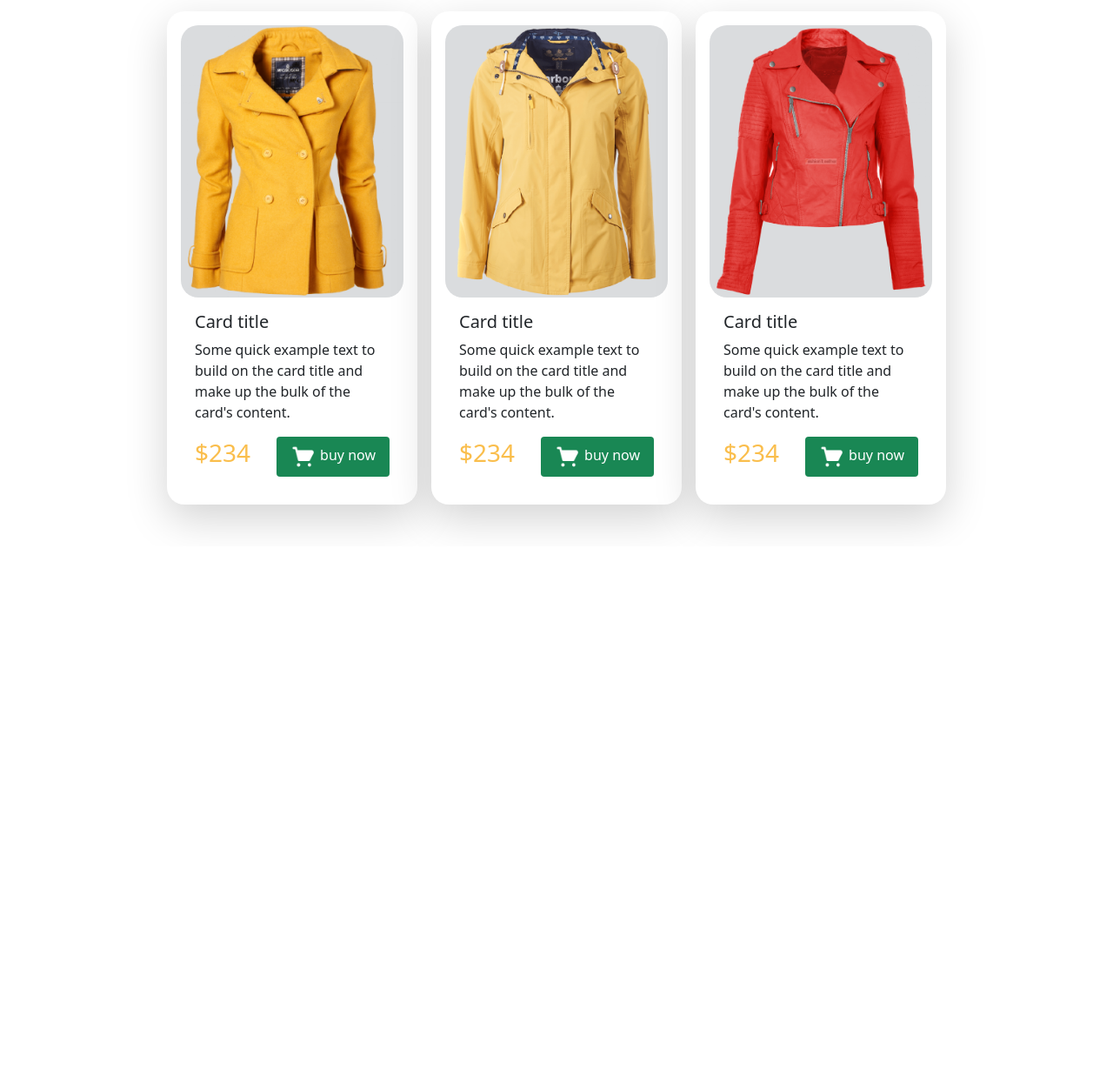
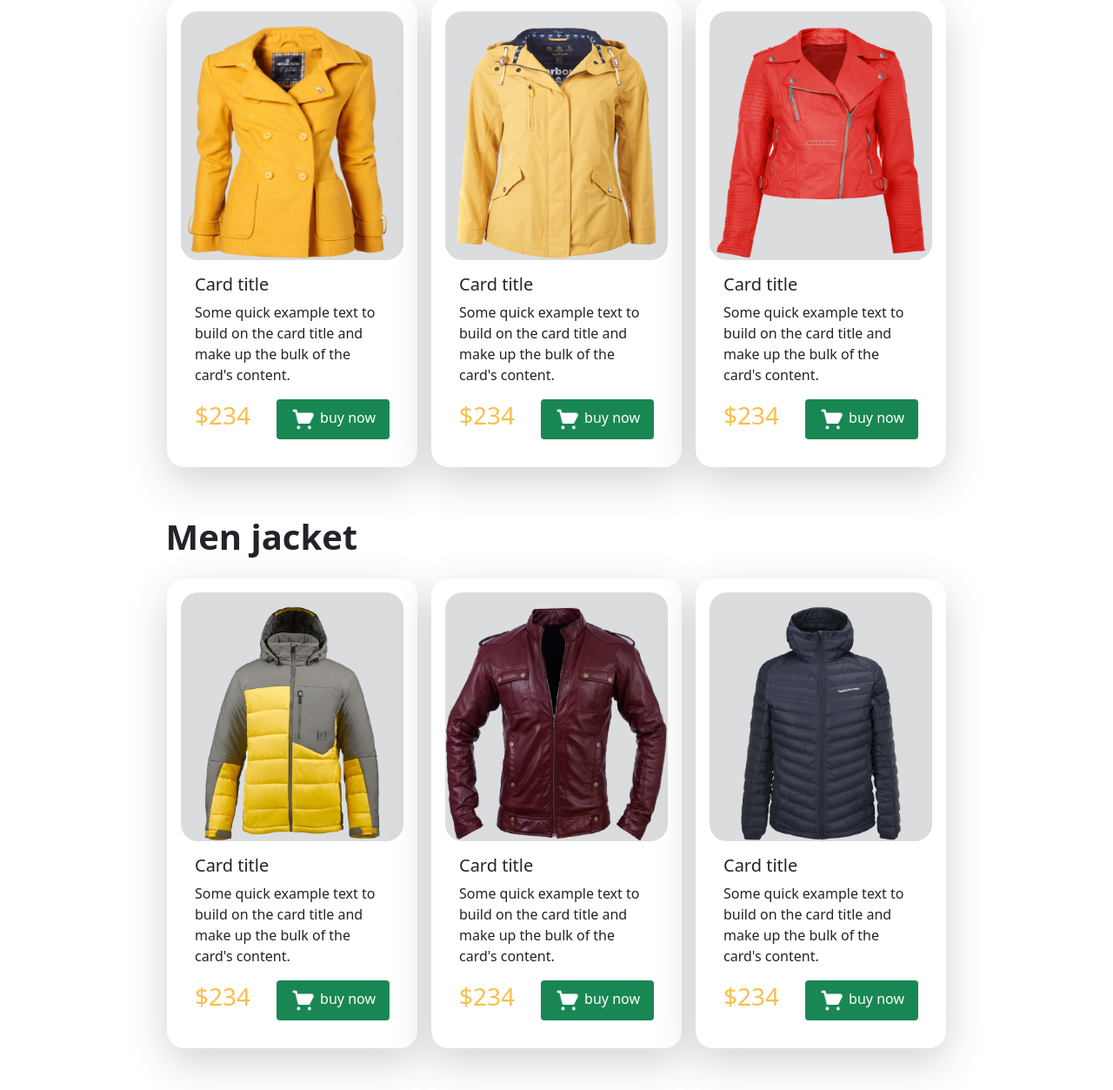
Before and after one commit to Muhammad-Nurul-Abser/penguin-fasion-resp, a plain HTML site: page index.html in a window 1280 px wide. Shown: the part 623-1876 px from the top of the page at 87% size. Before the commit the page ends 1251 px from the top, so only its background shows below. Drawn offline with Linux system fonts and the light colour scheme.

Commit message:
mens jacket added

```diff
--- a/css/style.css
+++ b/css/style.css
@@ -23,5 +23,4 @@
         padding-right: 0;
 
     }
-
 }
--- a/index.html
+++ b/index.html
@@ -45,7 +45,7 @@
 
         <div class="row d-flex bg-red">
             <div class="col- col-lg-6 col-md-6 align-middle mt-5">
-                <h1 class="mt-5" style=" font-family: Fantasy;"> <span id="title">Be the Penguins</span> <br>
+                <h1 class="mt-5 text-sm-start " style=" font-family: Fantasy;"> <span id="title">Be the Penguins</span> <br>
                     of Winter</h1>
                 <p id="p-lorem">Lorem Ipsum is simply dummy text of the printing
                     and typesetting industry.</p>
@@ -62,32 +62,35 @@
     </section>
 
     <section class=" bg-opacity-10 container ">
-        <h1 class="text-center p-3 fw-bold">Women jacket</h1>
+        <h1 class=" p-2 fw-bold" style="margin-left: 9%;">Women jacket</h1>
         <div class="row justify-content-center text-start">
 
             <div class="shadow-lg border-0 card m-2 p-3 mb-5 bg-body" style="width: 18rem;" id="image">
-                <div class="d-flex img-fluid h-">
-                    <img src="images/jacket-1.png" class="card-img-top bg-secondary bg-opacity-25 " alt="..." id="image">
+                <div  class="d-flex img-fluid justify-content-center bg-secondary bg-opacity-25"id="image">
+                    <img height="270px" src="images/jacket-1.png" class="mt-3 card-img-top  "
+                        alt="..." >
                 </div>
                 <div class="card-body">
                     <h5 class="card-title">Card title</h5>
                     <p class="card-text">Some quick example text to build on the card title and make up the bulk of
                         the card's content.</p>
                     <div class="d-flex justify-content-between align-items-center">
-                        <div >
+                        <div>
                             <h3><span style="color: #FABE4C;">$234</span></h3>
                         </div>
-                        <a class=" text-decoration-none bg-success text-white py-2 px-3 border-success rounded mt-0" href="#"
-                    id="buy-buttn"><img width="30px" height="30px" src="images/icons/shopping-cart 1.png" alt=""> buy
-                    now</a>
+                        <a class=" text-decoration-none bg-success text-white py-2 px-3 border-success rounded mt-0"
+                            href="#" id="buy-buttn"><img width="30px" height="30px"
+                                src="images/icons/shopping-cart 1.png" alt=""> buy
+                            now</a>
                     </div>
 
                 </div>
             </div>
 
-            <div class="shadow-lg border-0 card m-2 p-3 mb-5 bg-body"  style="width: 18rem;" id="image">
-                <div>
-                    <img src="images/jacket-2.png" class="card-img-top bg-secondary bg-opacity-25 " alt="..." id="image">
+            <div class="shadow-lg border-0 card m-2 p-3 mb-5 bg-body" style="width: 18rem;" id="image">
+                <div  class="d-flex img-fluid justify-content-center bg-secondary bg-opacity-25  h-75" id="image">
+                    <img height="270px" src="images/jacket-2.png" class="card-img-top  mt-3" alt="..."
+                        id="image">
                 </div>
 
                 <div class="card-body">
@@ -95,31 +98,104 @@
                     <p class="card-text">Some quick example text to build on the card title and make up the bulk of
                         the card's content.</p>
                     <div class="d-flex justify-content-between align-items-center">
-                        <div >
+                        <div>
                             <h3><span style="color: #FABE4C;">$234</span></h3>
                         </div>
-                        <a class=" text-decoration-none bg-success text-white py-2 px-3 border-success rounded mt-0" href="#"
-                    id="buy-buttn"><img width="30px" height="30px" src="images/icons/shopping-cart 1.png" alt=""> buy
-                    now</a>
+                        <a class=" text-decoration-none bg-success text-white py-2 px-3 border-success rounded mt-0"
+                            href="#" id="buy-buttn"><img width="30px" height="30px"
+                                src="images/icons/shopping-cart 1.png" alt=""> buy
+                            now</a>
                     </div>
                 </div>
             </div>
 
             <div class="shadow-lg border-0 card m-2 p-3 mb-5 bg-body" style="width: 18rem;" id="image">
-                <div>
-                    <img src="images/jacket-3.png" class="card-img-top bg-secondary bg-opacity-25 " alt="..." id="image">
+                <div class="d-flex img-fluid justify-content-center bg-secondary bg-opacity-25  h-75" id="image">
+                    <img height="270px" src="images/jacket-3.png" class="card-img-top mt-3" alt="..."
+                        id="image">
                 </div>
                 <div class="card-body">
                     <h5 class="card-title">Card title</h5>
                     <p class="card-text">Some quick example text to build on the card title and make up the bulk of
                         the card's content.</p>
                     <div class="d-flex justify-content-between align-items-center">
-                        <div >
+                        <div>
                             <h3><span style="color: #FABE4C;">$234</span></h3>
                         </div>
-                        <a class=" text-decoration-none bg-success text-white py-2 px-3 border-success rounded mt-0" href="#"
-                    id="buy-buttn"><img width="30px" height="30px" src="images/icons/shopping-cart 1.png" alt=""> buy
-                    now</a>
+                        <a class=" text-decoration-none bg-success text-white py-2 px-3 border-success rounded mt-0"
+                            href="#" id="buy-buttn"><img width="30px" height="30px"
+                                src="images/icons/shopping-cart 1.png" alt=""> buy
+                            now</a>
+                    </div>
+                </div>
+            </div>
+    </section>
+
+    <section class=" bg-opacity-10 container w-0">
+        <h1 class=" p-2 fw-bold" style="margin-left: 9%;">Men jacket</h1>
+        <div class="row justify-content-center text-start">
+
+            <div class="shadow-lg border-0 card m-2 p-3 mb-5 bg-body" style="width: 18rem;" id="image">
+                <div  class="d-flex img-fluid justify-content-center bg-secondary bg-opacity-25"id="image">
+                    <img height="270px" src="images/jacket-4.png" class="mt-3 card-img-top  "
+                        alt="..." >
+                </div>
+                <div class="card-body">
+                    <h5 class="card-title">Card title</h5>
+                    <p class="card-text">Some quick example text to build on the card title and make up the bulk of
+                        the card's content.</p>
+                    <div class="d-flex justify-content-between align-items-center">
+                        <div>
+                            <h3><span style="color: #FABE4C;">$234</span></h3>
+                        </div>
+                        <a class=" text-decoration-none bg-success text-white py-2 px-3 border-success rounded mt-0"
+                            href="#" id="buy-buttn"><img width="30px" height="30px"
+                                src="images/icons/shopping-cart 1.png" alt=""> buy
+                            now</a>
+                    </div>
+
+                </div>
+            </div>
+
+            <div class="shadow-lg border-0 card m-2 p-3 mb-5 bg-body" style="width: 18rem;" id="image">
+                <div  class="d-flex img-fluid justify-content-center bg-secondary bg-opacity-25  h-75" id="image">
+                    <img height="270px" src="images/jacket-5.png" class="card-img-top  mt-3" alt="..."
+                        id="image">
+                </div>
+
+                <div class="card-body">
+                    <h5 class="card-title">Card title</h5>
+                    <p class="card-text">Some quick example text to build on the card title and make up the bulk of
+                        the card's content.</p>
+                    <div class="d-flex justify-content-between align-items-center">
+                        <div>
+                            <h3><span style="color: #FABE4C;">$234</span></h3>
+                        </div>
+                        <a class=" text-decoration-none bg-success text-white py-2 px-3 border-success rounded mt-0"
+                            href="#" id="buy-buttn"><img width="30px" height="30px"
+                                src="images/icons/shopping-cart 1.png" alt=""> buy
+                            now</a>
+                    </div>
+                </div>
+            </div>
+
+            <div class="shadow-lg border-0 card m-2 p-3 mb-5 bg-body" style="width: 18rem;" id="image">
+                <div class="d-flex img-fluid justify-content-center bg-secondary bg-opacity-25  h-75" id="image">
+                    <img height="270px" src="images/jacket-6.png" class="card-img-top mt-3" alt="..."
+                        id="image">
+                </div>
+                <div class="card-body">
+                    <h5 class="card-title">Card title</h5>
+                    <p class="card-text">Some quick example text to build on the card title and make up the bulk of
+                        the card's content.</p>
+                    <div class="d-flex justify-content-between align-items-center">
+                        <div>
+                            <h3><span style="color: #FABE4C;">$234</span></h3>
+                        </div>
+                        <a class=" text-decoration-none bg-success text-white py-2 px-3 border-success rounded mt-0"
+                            href="#" id="buy-buttn"><img width="30px" height="30px"
+                                src="images/icons/shopping-cart 1.png" alt=""> buy
+                            now</a>
                     </div>
                 </div>
             </div>
```
